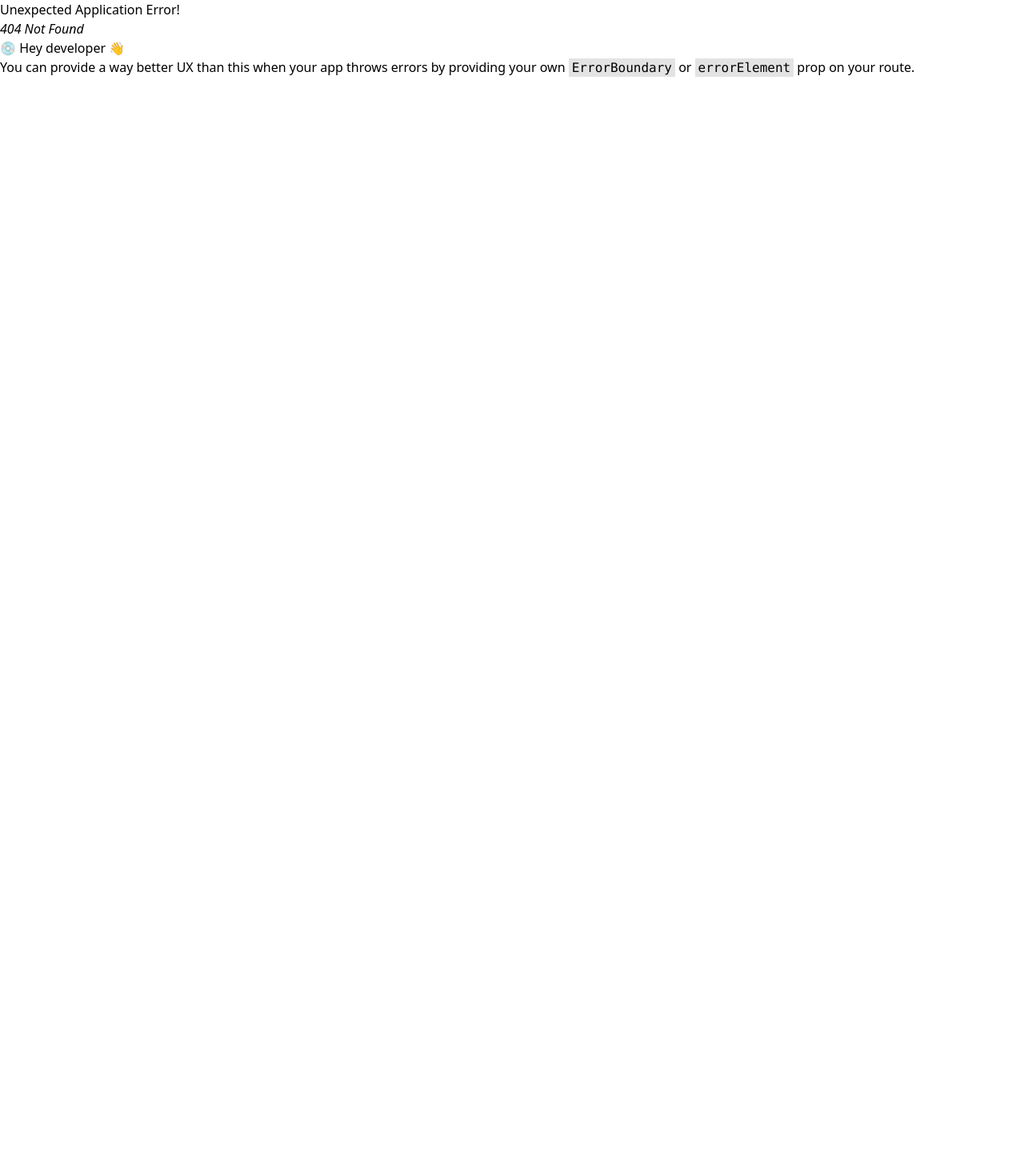
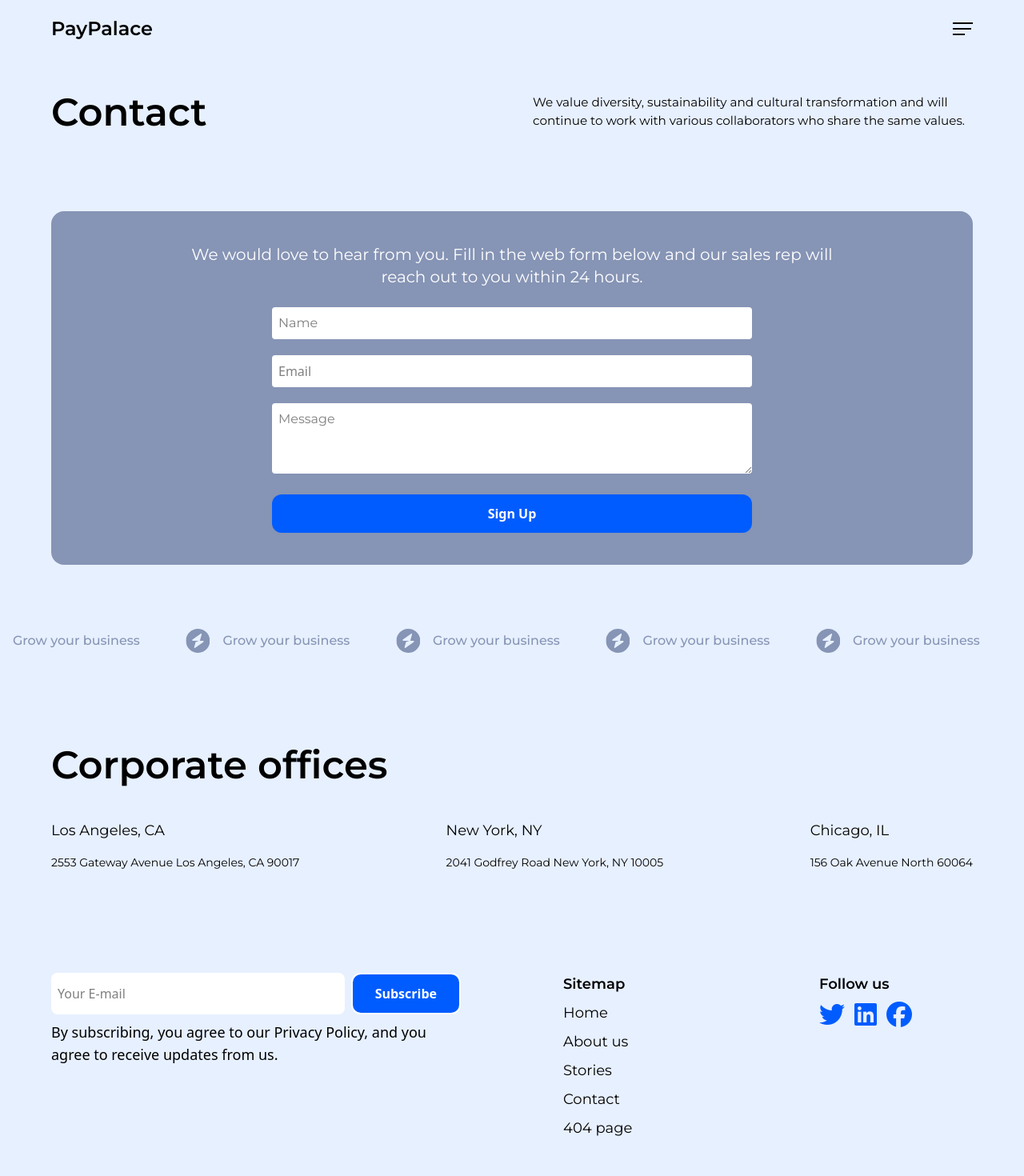
Before and after one commit to XavianMoody10/PayPalace, a React (Vite) app in the folder client/: page /contact in a window 1280 px wide. Before the commit this address had no page. Shown: the top 1470 px of the page at 80% size. Before the commit the page ends 800 px from the top, so only its background shows below. Built offline with nearby package versions, Linux system fonts and the light colour scheme.

Commit message:
Finished contact page

```diff
--- a/client/src/App.jsx
+++ b/client/src/App.jsx
@@ -8,6 +8,7 @@ import {
 import { Home } from "./pages/Home";
 import { About } from "./pages/About";
 import { Stories } from "./pages/Stories";
+import { Contact } from "./pages/Contact";
 
 const App = () => {
   // All routes
@@ -17,6 +18,7 @@ const App = () => {
         <Route index element={<Home />} />
         <Route path="about" element={<About />} />
         <Route path="stories" element={<Stories />} />
+        <Route path="contact" element={<Contact />} />
       </Route>
     )
   );
--- /dev/null
+++ b/client/src/pages/Contact.jsx
@@ -0,0 +1,91 @@
+import React from "react";
+import { Header } from "../layouts/Header/Header";
+import { Footer } from "../layouts/Footer/Footer";
+import { MarqueeSlider } from "../components/MarqueeSlider/MarqueeSlider";
+
+export const Contact = () => {
+  return (
+    <>
+      <Header></Header>
+      <main className=" bg-light-blue">
+        <div className=" flex flex-col gap-3 justify-between w-[90%] max-w-[1400px] mx-auto mb-24 lg:flex-row lg:items-center pt-10">
+          <h1 className=" font-primary font-semibold text-4xl sm:text-5xl sm:leading-14">
+            Contact
+          </h1>
+
+          <p className="text-[0.8rem] font-primary lg:text-[0.95rem] lg:max-w-[550px]">
+            We value diversity, sustainability and cultural transformation and
+            will continue to work with various collaborators who share the same
+            values.
+          </p>
+        </div>
+
+        <div className=" bg-[#8694B5] p-7 w-[90%] max-w-[1400px] mx-auto mb-20 rounded-2xl sm:p-10">
+          <p className=" text-white text-center font-primary mx-auto lg:w-[80%] min-[800px]:text-xl">
+            We would love to hear from you. Fill in the web form below and our
+            sales rep will reach out to you within 24 hours.
+          </p>
+
+          <form className=" space-y-5 mt-6 max-w-[600px] mx-auto">
+            <input
+              type="text"
+              name="name"
+              placeholder="Name"
+              className=" bg-white w-full p-2 font-primary rounded-sm"
+            />
+            <input
+              type="email"
+              name="email"
+              placeholder="Email"
+              className=" bg-white w-full p-2 font- rounded-sm"
+            />
+            <textarea
+              name="message"
+              id="message"
+              placeholder="Message"
+              rows={3}
+              className=" bg-white w-full p-2 font-primary rounded-sm"
+            ></textarea>
+
+            <button className=" w-full text-center bg-dark-blue text-white font-semibold whitespace-nowrap py-3 px-7 rounded-xl duration-150 hover:bg-white hover:text-dark-bluebg-dark-blue hover:border-dark-bluebg-dark-blue">
+              Sign Up
+            </button>
+          </form>
+        </div>
+
+        <MarqueeSlider />
+
+        <div className=" w-[90%] mx-auto max-w-[1400px] py-12">
+          <h2 className=" font-primary font-semibold text-4xl sm:text-5xl sm:leading-14">
+            Corporate offices
+          </h2>
+
+          <div className=" flex flex-col justify-between gap-5 mt-10 sm:flex-row">
+            <div className=" space-y-4">
+              <p className=" font-primary text-lg">Los Angeles, CA</p>
+              <p className=" font-primary text-sm">
+                2553 Gateway Avenue Los Angeles, CA 90017
+              </p>
+            </div>
+
+            <div className=" space-y-4">
+              <p className=" font-primary text-lg">New York, NY</p>
+              <p className=" font-primary text-sm">
+                2041 Godfrey Road New York, NY 10005
+              </p>
+            </div>
+
+            <div className=" space-y-4">
+              <p className=" font-primary text-lg">Chicago, IL</p>
+              <p className=" font-primary text-sm">
+                156 Oak Avenue North 60064
+              </p>
+            </div>
+          </div>
+        </div>
+      </main>
+
+      <Footer></Footer>
+    </>
+  );
+};
```
